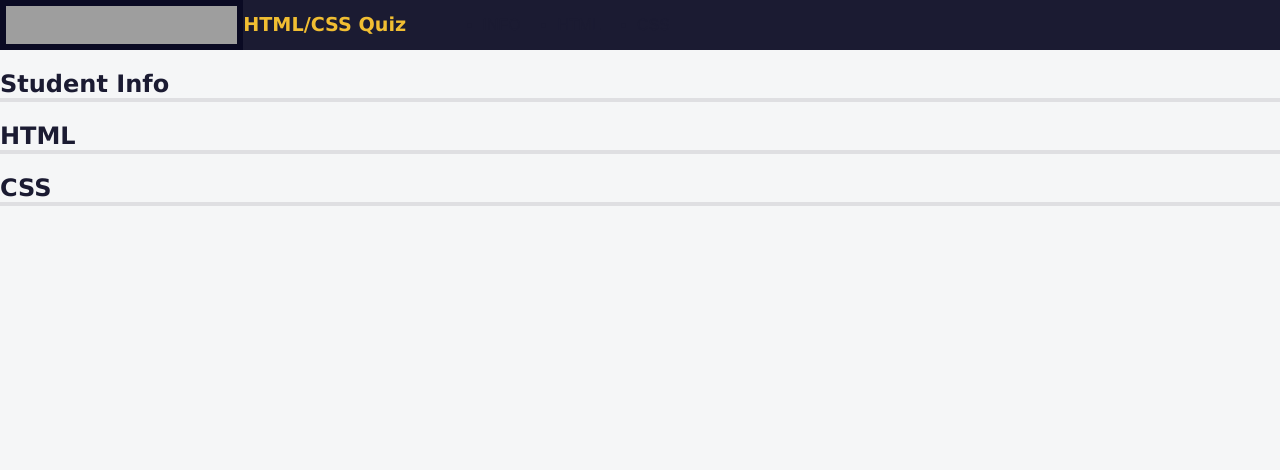
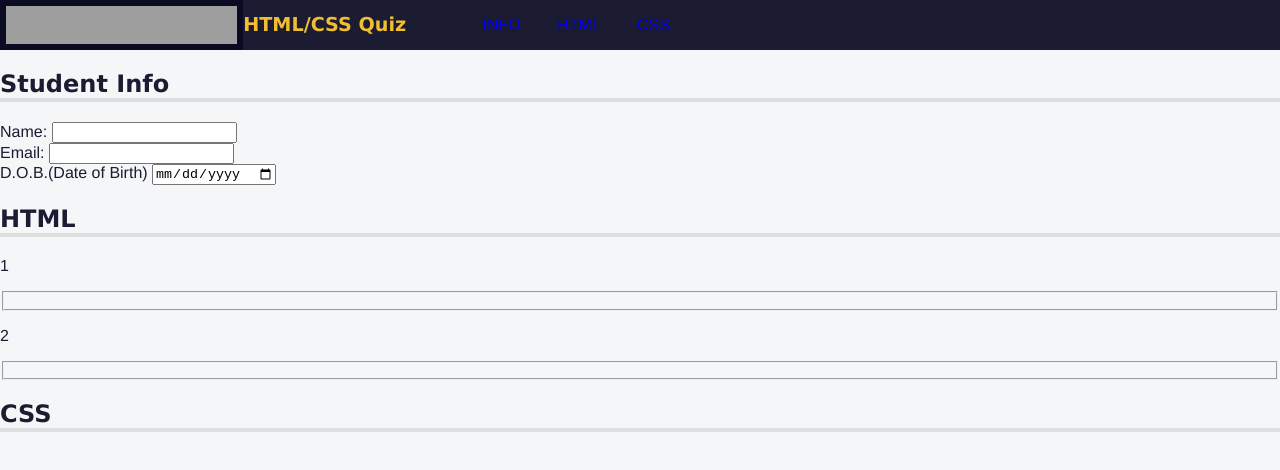
Before and after one commit to kacm79/fccAccessibilityQuiz, a plain HTML site: page index.html in a window 1280 px wide. Drawn offline with Linux system fonts and the light colour scheme; grey boxes are pictures that could not be loaded.

Commit message:
Update index.html

```diff
--- a/index.html
+++ b/index.html
@@ -13,9 +13,9 @@
       <h1>HTML/CSS Quiz</h1>
       <nav>
         <ul>
-          <li><a>INFO</a></li>
-          <li><a>HTML</a></li>
-          <li><a>CSS</a></li>
+          <li><a href="#student-info">INFO</a></li>
+          <li><a href="#html-questions">HTML</a></li>
+          <li><a href="#css-questions">CSS</a></li>
 			  </ul>
       </nav>
     </header>
@@ -23,9 +23,30 @@
       <form method="post" action="https://freecodecamp.org/practice-project/accessibility-quiz">
         <section role="region" aria-labelledby="student-info">
           <h2 id="student-info">Student Info</h2>
+          <div class="info">
+            <label for="student-name">Name:</label>
+            <input type="text" name="student-name" id="student-name" />
+          </div>
+          <div class="info">
+            <label for="student-email">Email:</label>
+            <input type="email" name="student-email" id="student-email" />
+          </div>
+          <div class="info">
+            <label for="birth-date">D.O.B.<span class="sr-only">(Date of Birth)</span></label>
+            <input type="date" name="birth-date" id="birth-date" />
+          </div>
         </section>
         <section role="region" aria-labelledby="html-questions">
           <h2 id="html-questions">HTML</h2>
+          <div class="question-block">
+            <p>1</p>
+            <fieldset class="question"></fieldset>
+          </div>
+          <div class="question-block">
+            <p>2</p>
+            <fieldset class="question"></fieldset>
+          </div>
+
         </section>
         <section role="region" aria-labelledby="css-questions">
           <h2 id="css-questions">CSS</h2>
```
